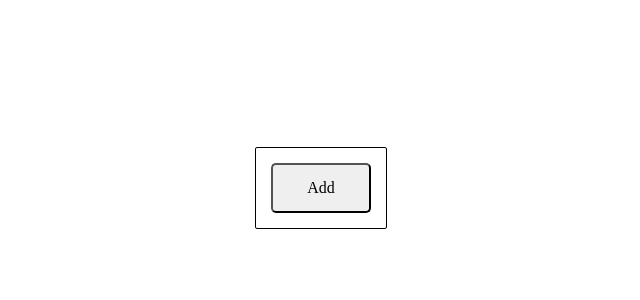
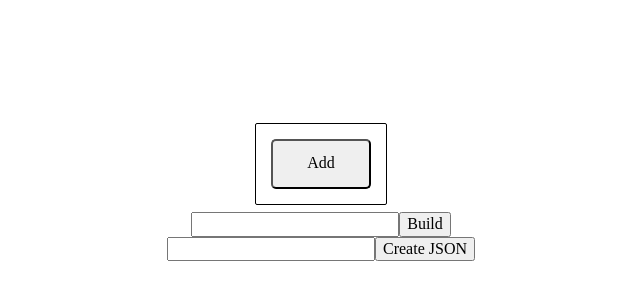
Before and after one commit to lebedev/react-mobx-demo, a React (Create React App) app: page / in a window 1280 px wide. Shown: the part 212-512 px from the top of the page, without its empty margins (319-959 px from the left). Built offline with nearby package versions, Linux system fonts and the light colour scheme.

Commit message:
Implement state reader/writer

```diff
--- a/src/App.js
+++ b/src/App.js
@@ -4,6 +4,7 @@ import './App.css';
 
 import Box from './Box';
 import Container from './Container';
+import StateReadWriter from './StateReadWriter';
 
 class App extends Component {
     state = {
@@ -31,10 +32,16 @@ class App extends Component {
         }
     };
 
+    writeState = (newState) => this.setState(newState);
+
     render() {
         return (
             <div className="App">
                 {this.renderElement(this.state)}
+                <StateReadWriter
+                    state={this.state}
+                    writeState={this.writeState}
+                />
             </div>
         );
     }
--- /dev/null
+++ b/src/StateReadWriter.css
@@ -0,0 +1,6 @@
+.ReadInput {
+    -webkit-user-select: all;
+    -ms-user-select: all;
+    -moz-user-select: all;
+    user-select: all;
+}
--- /dev/null
+++ b/src/StateReadWriter.js
@@ -0,0 +1,42 @@
+import React, { createRef, Fragment, Component } from 'react';
+import './StateReadWriter.css';
+
+class StateReadWriter extends Component {
+    state = {
+        stringifiedState: '',
+    };
+
+    stateInput = createRef();
+
+    stringifyCurrentState = () => this.setState({ stringifiedState: JSON.stringify(this.props.state) });
+
+    parseNewState = () => {
+        const { current } = this.stateInput;
+
+        if (current) {
+            this.props.writeState(JSON.parse(current.value));
+            current.value = '';
+        }
+    };
+
+    render() {
+        return (
+            <Fragment>
+                <div>
+                    <input ref={this.stateInput} type="text" />
+                    <button onClick={this.parseNewState}>
+                        Build
+                    </button>
+                </div>
+                <div>
+                    <input type="text" readOnly="readonly" value={this.state.stringifiedState} className="ReadInput"/>
+                    <button onClick={this.stringifyCurrentState}>
+                        Create JSON
+                    </button>
+                </div>
+            </Fragment>
+        );
+    }
+}
+
+export default StateReadWriter;
```
